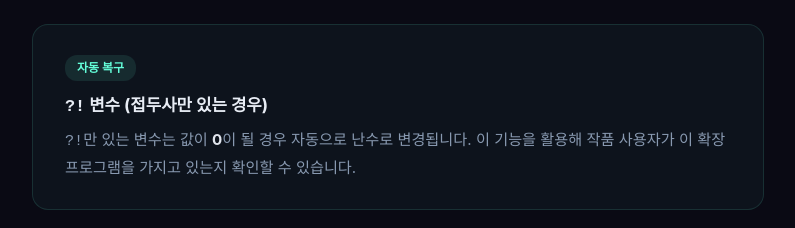
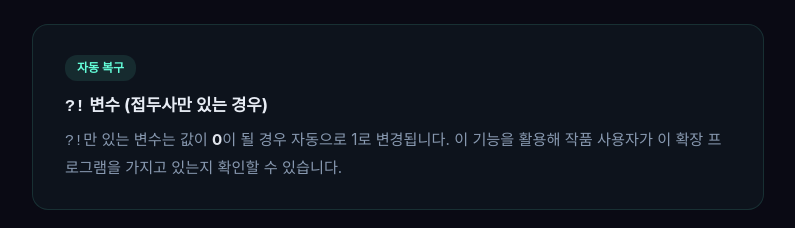
Before and after one commit to good-bad-code/entry-sync-extension, a plain HTML site: page docs/index.html in a window 1280 px wide. Shown: the part 1380-1608 px from the top of the page, without its empty margins (242-1037 px from the left). Drawn offline with Linux system fonts and the light colour scheme.

Commit message:
Update index.html

```diff
--- a/docs/index.html
+++ b/docs/index.html
@@ -316,7 +316,7 @@
       <h3><code>?!</code> 변수 (접두사만 있는 경우)</h3>
       <p>
         <code>?!</code>만 있는 변수는 값이 <strong>0</strong>이 될 경우
-        자동으로 난수로 변경됩니다. 이 기능을 활용해 작품 사용자가
+        자동으로 1로 변경됩니다. 이 기능을 활용해 작품 사용자가
         이 확장 프로그램을 가지고 있는지 확인할 수 있습니다.
       </p>
     </div>
```
